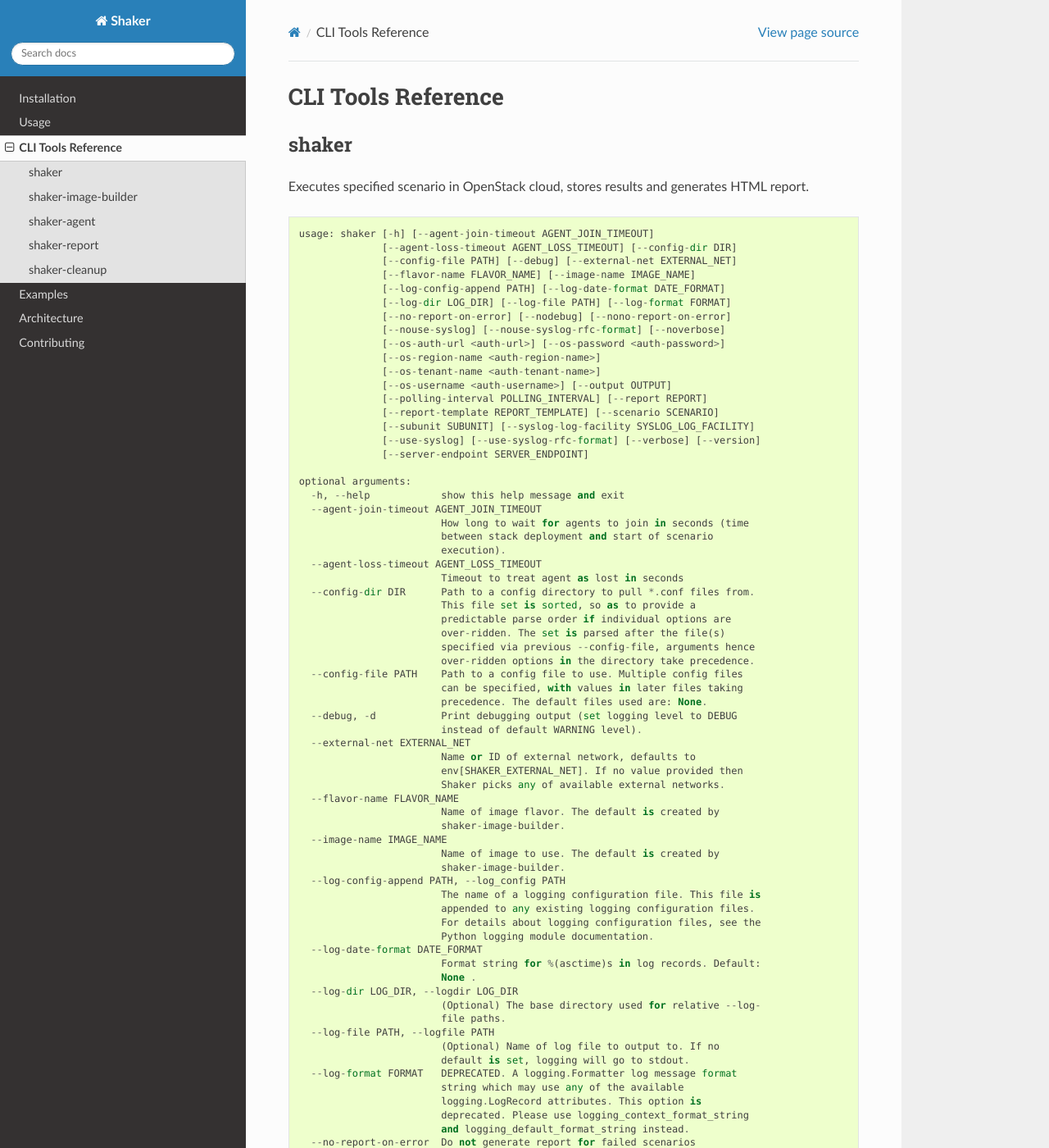
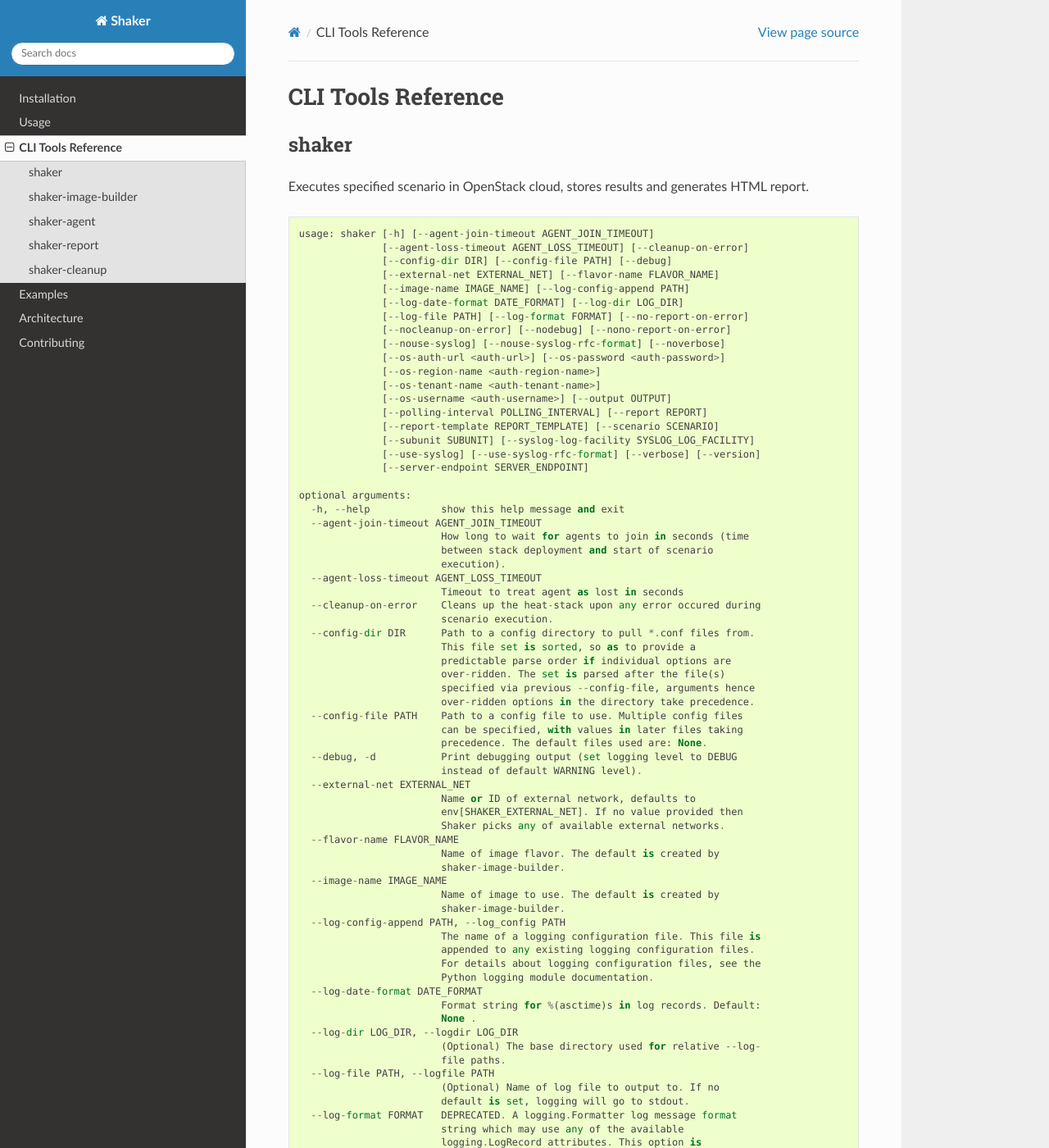
Before and after one commit to openstack-archive/shaker, a Sphinx documentation site: the page built from doc/source/tools.rst, in a window 1280 px wide and 1400 px high. Shown: the whole window at 82% size. Built offline with Sphinx 7.4.7 and the Read the Docs theme 2.0.0, drawn with Linux system fonts in a browser that asks for light colours; some of the changed text lies outside the part shown.

Commit message:
Clean heat stack upon deployment failure
Cleans the heat stack in case of any error during scenario execution.
Configurable, with default action to clean the stack on any error

Closes-Bug: 1464315
Change-Id: I4a097ed92127b7eed6fdab1e80f3821002312bb3

```diff
--- a/doc/source/tools/shaker-cleanup.txt
+++ b/doc/source/tools/shaker-cleanup.txt
@@ -1,12 +1,14 @@
-usage: shaker-cleanup [-h] [--config-dir DIR] [--config-file PATH] [--debug]
+usage: shaker-cleanup [-h] [--cleanup-on-error] [--config-dir DIR]
+                      [--config-file PATH] [--debug]
                       [--external-net EXTERNAL_NET]
                       [--flavor-name FLAVOR_NAME]
                       [--image-builder-template IMAGE_BUILDER_TEMPLATE]
                       [--image-name IMAGE_NAME] [--log-config-append PATH]
                       [--log-date-format DATE_FORMAT] [--log-dir LOG_DIR]
-                      [--log-file PATH] [--log-format FORMAT] [--nodebug]
-                      [--nouse-syslog] [--nouse-syslog-rfc-format]
-                      [--noverbose] [--os-password <auth-password>]
+                      [--log-file PATH] [--log-format FORMAT]
+                      [--nocleanup-on-error] [--nodebug] [--nouse-syslog]
+                      [--nouse-syslog-rfc-format] [--noverbose]
+                      [--os-password <auth-password>]
                       [--os-region-name <auth-region-name>]
                       [--os-tenant-name <auth-tenant-name>]
                       [--os-username <auth-username>]
@@ -16,6 +18,8 @@
 
 optional arguments:
   -h, --help            show this help message and exit
+  --cleanup-on-error    Cleans up the heat-stack upon any error occured during
+                        scenario execution.
   --config-dir DIR      Path to a config directory to pull *.conf files from.
                         This file set is sorted, so as to provide a
                         predictable parse order if individual options are
@@ -60,6 +64,7 @@
                         logging.LogRecord attributes. This option is
                         deprecated. Please use logging_context_format_string
                         and logging_default_format_string instead.
+  --nocleanup-on-error  The inverse of --cleanup-on-error
   --nodebug             The inverse of --debug
   --nouse-syslog        The inverse of --use-syslog
   --nouse-syslog-rfc-format
--- a/doc/source/tools/shaker-image-builder.txt
+++ b/doc/source/tools/shaker-image-builder.txt
@@ -1,12 +1,14 @@
-usage: shaker-image-builder [-h] [--config-dir DIR] [--config-file PATH]
-                            [--debug] [--external-net EXTERNAL_NET]
+usage: shaker-image-builder [-h] [--cleanup-on-error] [--config-dir DIR]
+                            [--config-file PATH] [--debug]
+                            [--external-net EXTERNAL_NET]
                             [--flavor-name FLAVOR_NAME]
                             [--image-builder-template IMAGE_BUILDER_TEMPLATE]
                             [--image-name IMAGE_NAME]
                             [--log-config-append PATH]
                             [--log-date-format DATE_FORMAT]
                             [--log-dir LOG_DIR] [--log-file PATH]
-                            [--log-format FORMAT] [--nodebug] [--nouse-syslog]
+                            [--log-format FORMAT] [--nocleanup-on-error]
+                            [--nodebug] [--nouse-syslog]
                             [--nouse-syslog-rfc-format] [--noverbose]
                             [--os-password <auth-password>]
                             [--os-region-name <auth-region-name>]
@@ -18,6 +20,8 @@
 
 optional arguments:
   -h, --help            show this help message and exit
+  --cleanup-on-error    Cleans up the heat-stack upon any error occured during
+                        scenario execution.
   --config-dir DIR      Path to a config directory to pull *.conf files from.
                         This file set is sorted, so as to provide a
                         predictable parse order if individual options are
@@ -62,6 +66,7 @@
                         logging.LogRecord attributes. This option is
                         deprecated. Please use logging_context_format_string
                         and logging_default_format_string instead.
+  --nocleanup-on-error  The inverse of --cleanup-on-error
   --nodebug             The inverse of --debug
   --nouse-syslog        The inverse of --use-syslog
   --nouse-syslog-rfc-format
--- a/doc/source/tools/shaker.txt
+++ b/doc/source/tools/shaker.txt
@@ -1,10 +1,11 @@
 usage: shaker [-h] [--agent-join-timeout AGENT_JOIN_TIMEOUT]
-              [--agent-loss-timeout AGENT_LOSS_TIMEOUT] [--config-dir DIR]
-              [--config-file PATH] [--debug] [--external-net EXTERNAL_NET]
-              [--flavor-name FLAVOR_NAME] [--image-name IMAGE_NAME]
-              [--log-config-append PATH] [--log-date-format DATE_FORMAT]
-              [--log-dir LOG_DIR] [--log-file PATH] [--log-format FORMAT]
-              [--no-report-on-error] [--nodebug] [--nono-report-on-error]
+              [--agent-loss-timeout AGENT_LOSS_TIMEOUT] [--cleanup-on-error]
+              [--config-dir DIR] [--config-file PATH] [--debug]
+              [--external-net EXTERNAL_NET] [--flavor-name FLAVOR_NAME]
+              [--image-name IMAGE_NAME] [--log-config-append PATH]
+              [--log-date-format DATE_FORMAT] [--log-dir LOG_DIR]
+              [--log-file PATH] [--log-format FORMAT] [--no-report-on-error]
+              [--nocleanup-on-error] [--nodebug] [--nono-report-on-error]
               [--nouse-syslog] [--nouse-syslog-rfc-format] [--noverbose]
               [--os-auth-url <auth-url>] [--os-password <auth-password>]
               [--os-region-name <auth-region-name>]
@@ -24,6 +25,8 @@
                         execution).
   --agent-loss-timeout AGENT_LOSS_TIMEOUT
                         Timeout to treat agent as lost in seconds
+  --cleanup-on-error    Cleans up the heat-stack upon any error occured during
+                        scenario execution.
   --config-dir DIR      Path to a config directory to pull *.conf files from.
                         This file set is sorted, so as to provide a
                         predictable parse order if individual options are
@@ -65,6 +68,7 @@
                         deprecated. Please use logging_context_format_string
                         and logging_default_format_string instead.
   --no-report-on-error  Do not generate report for failed scenarios
+  --nocleanup-on-error  The inverse of --cleanup-on-error
   --nodebug             The inverse of --debug
   --nono-report-on-error
                         The inverse of --no-report-on-error
```
Also changed, not shown: 3 other files.
